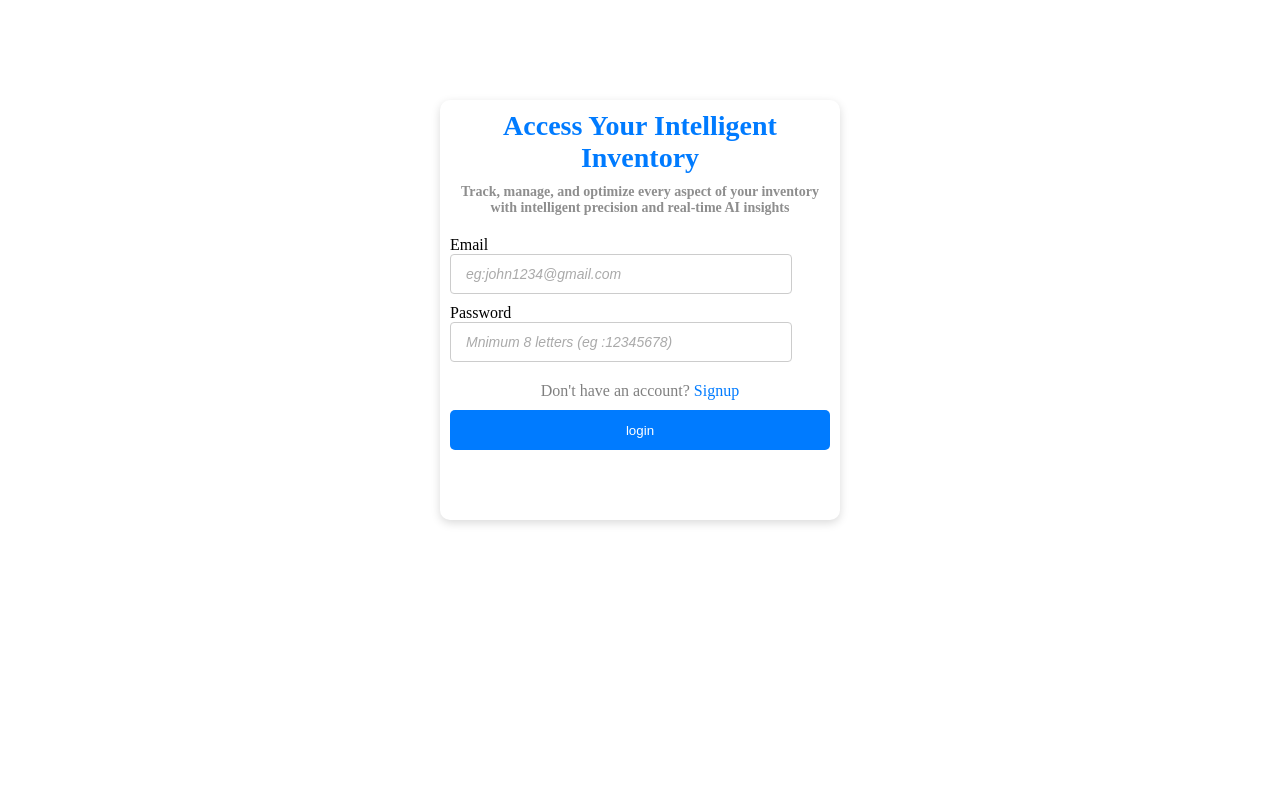
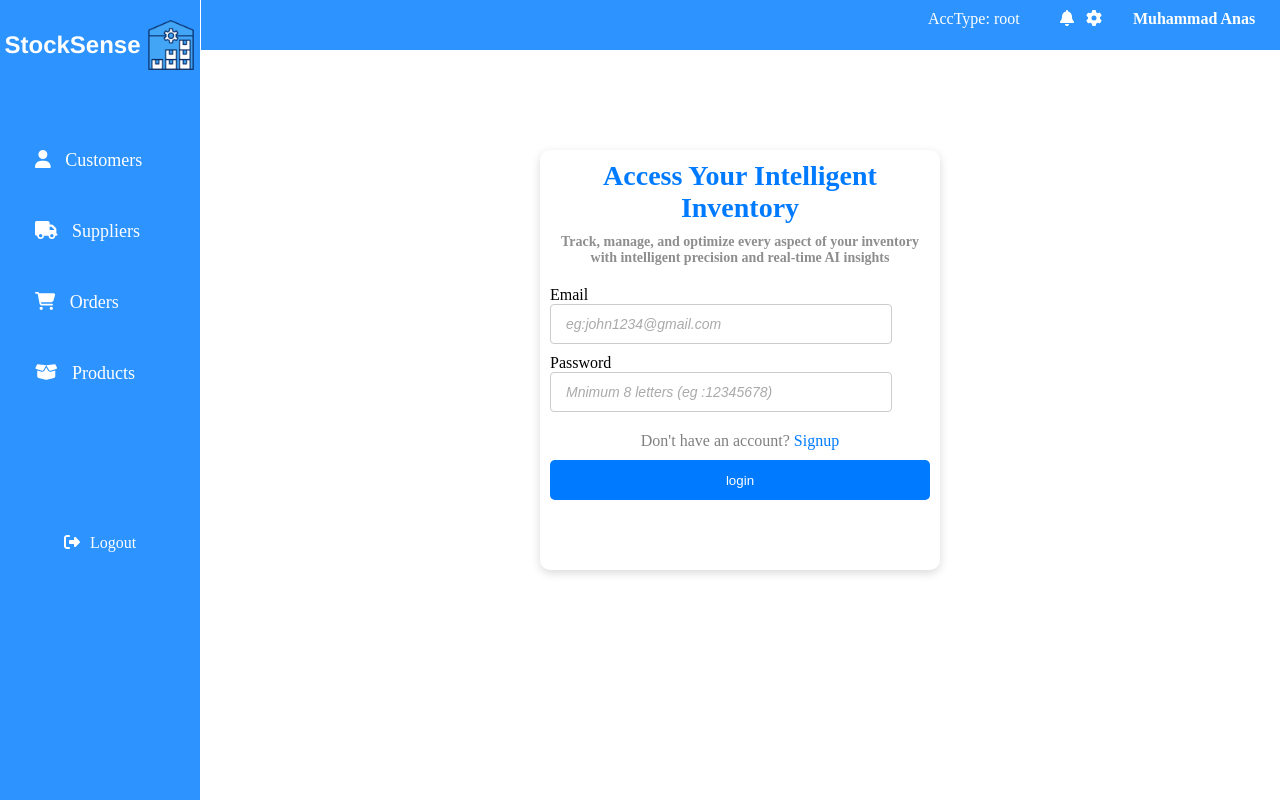
Before and after one commit to muhammadanascode/ai-powered-inventory, a Next.js app: page /login in a window 1280 px wide. Built offline with nearby package versions, Linux system fonts and the light colour scheme.

Commit message:
Refactored code to add side bar and navbar stick to all pages

```diff
--- /dev/null
+++ b/src/components/Layout.jsx
@@ -0,0 +1,19 @@
+import React from 'react';
+import NavBar from './NavBar';
+import SideBar from './SideBar';
+import '../styles/Layout.css'; // Assuming you have a CSS file for layout styles
+
+
+const Layout = ({ children }) => {
+  return (
+    <div className="layout-container">
+      <SideBar />
+      <div className="main-content">
+        <NavBar />
+        <div className="page-content">{children}</div>
+      </div>
+    </div>
+  );
+};
+
+export default Layout;
--- a/src/pages/_app.js
+++ b/src/pages/_app.js
@@ -1,5 +1,10 @@
+import Layout from "@/components/Layout";
 import "@/styles/globals.css";
 
 export default function App({ Component, pageProps }) {
-  return <Component {...pageProps} />;
+  return (
+    <Layout>
+      <Component {...pageProps} />
+    </Layout>
+  )
 }
--- a/src/pages/index.js
+++ b/src/pages/index.js
@@ -43,10 +43,7 @@ export default function Home() {
 
   return (
     <>
-      <div className={styles.container}>
-        <SideBar />
-        <NavBar />
-      </div>
+    hello
     </>
   );
 }
--- a/src/styles/Home.module.css
+++ /dev/null
@@ -1,6 +0,0 @@
-.container{
-    width: 100vw;
-    height: 100vh;
-    display: flex;
-    flex-direction: row;
-}
--- /dev/null
+++ b/src/styles/Layout.css
@@ -0,0 +1,8 @@
+.layout-container{
+    height: 100vh;
+    display: flex;
+    flex-direction: row;
+}
+.main-content{
+    flex: 1;
+}
--- a/src/styles/NavBar.css
+++ b/src/styles/NavBar.css
@@ -5,6 +5,9 @@
     display:  flex;
     justify-content: right;
     align-items: center;
+    position: sticky;
+    z-index: 50;
+    top: 0;
 }
 
 .subDiv{
--- a/src/styles/SideBar.css
+++ b/src/styles/SideBar.css
@@ -1,11 +1,15 @@
 .sidebar{
-    width: 15%;
+    width: 200px;
     height: 100vh;
     background-color: #2d93ff;
     margin:0;
     padding: 20px;
     box-shadow: 0 0 0 1px rgb(255, 255, 255); /* Solid white "border" */
-    z-index: 2;
+    z-index: 100;
+    position: sticky;
+    left: 0;
+    top: 0;
+    bottom: 0;
 }
 
 .head{
```
